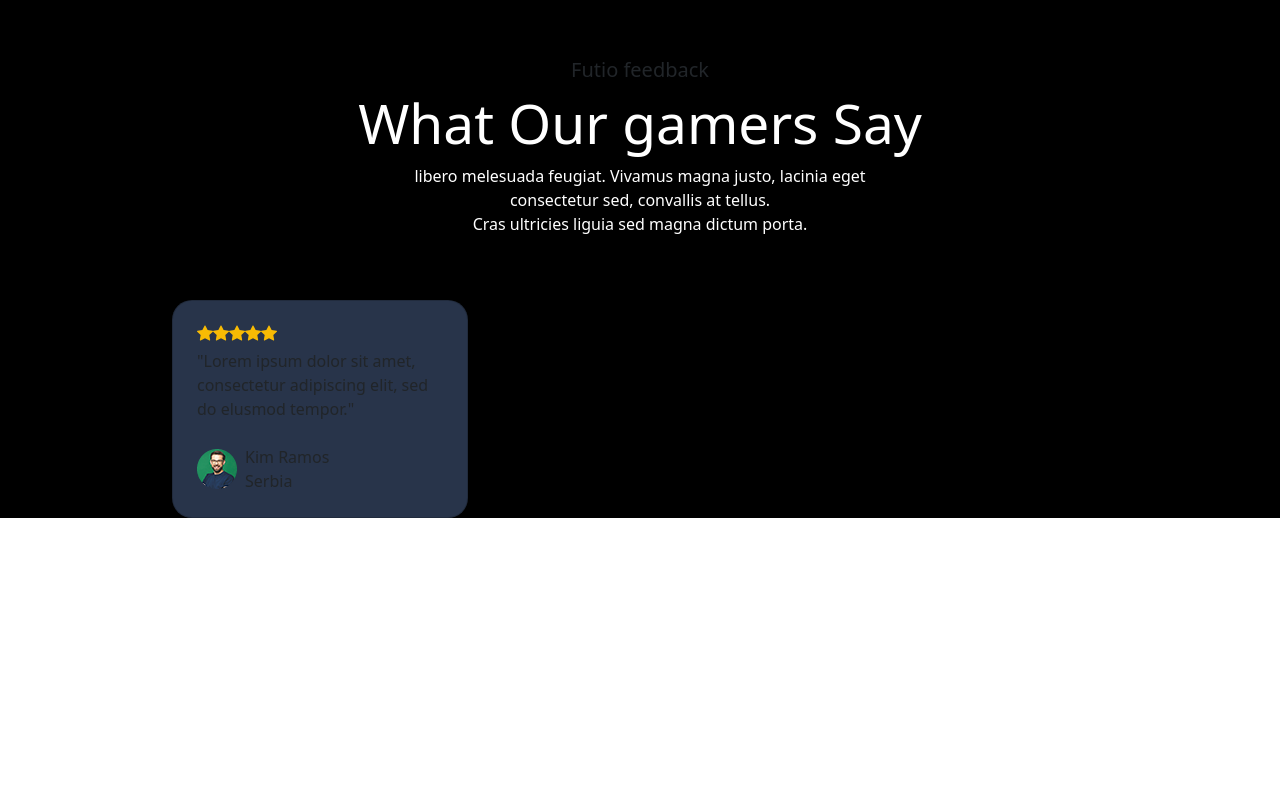
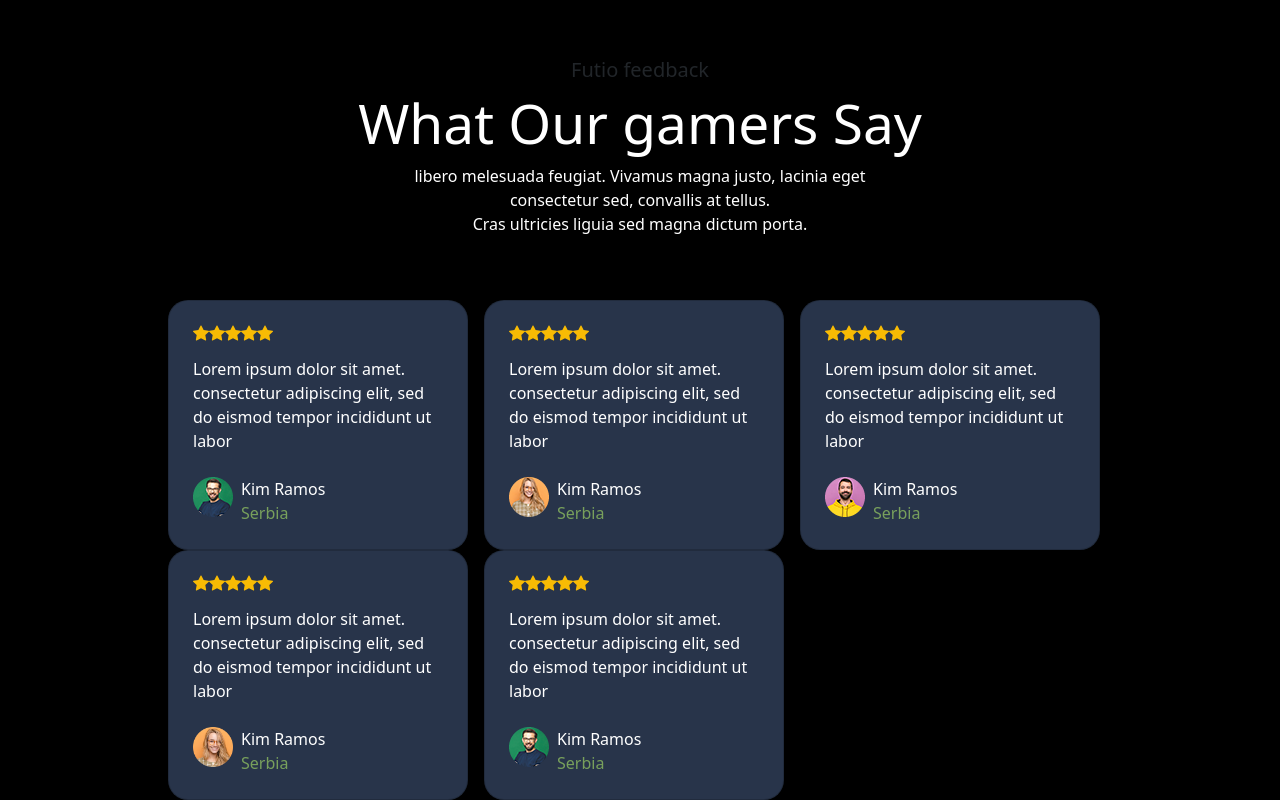
Before and after one commit to RiccardoVoltolina/proj-html-vuejs, a Vue app: page / in a window 1280 px wide. Shown: the part 3859-4659 px from the top of the page. Before the commit the page ends 4377 px from the top, so only its background shows below. Built offline with nearby package versions, Linux system fonts and the light colour scheme; what lord-icon-element would draw is missing.

Commit message:
change main component and Gamers say card template and css

```diff
--- a/src/components/AppMain.vue
+++ b/src/components/AppMain.vue
@@ -2,11 +2,58 @@
 <script>
 import AppButton from './AppButton.vue';
 import TeamCard from './TeamCard.vue';
+import GamersSayCard from './GamersSayCard.vue'
 export default {
     name: 'AppMain',
+
+    data() {
+        return {
+            userReviews: [
+                {//card1
+                    userImg: 'src/assets/images/user-image-1.png',
+                    userName: 'Kim Ramos',
+                    userCountry: 'Serbia',
+                    userText: 'Lorem ipsum dolor sit amet. consectetur adipiscing elit, sed do eismod tempor incididunt ut labor',
+                    userStar: 4,
+                },
+                {//card2
+                    userImg: 'src/assets/images/user-image-2.png',
+                    userName: 'Kim Ramos',
+                    userCountry: 'Serbia',
+                    userText: 'Lorem ipsum dolor sit amet. consectetur adipiscing elit, sed do eismod tempor incididunt ut labor',
+                    userStar: 3,
+                },
+                {//card3
+                    userImg: 'src/assets/images/user-image-3.png',
+                    userName: 'Kim Ramos',
+                    userCountry: 'Serbia',
+                    userText: 'Lorem ipsum dolor sit amet. consectetur adipiscing elit, sed do eismod tempor incididunt ut labor',
+                    userStar: 5,
+                },
+
+                {//card4
+
+                    userImg: 'src/assets/images/user-image-4.png',
+                    userName: 'Kim Ramos',
+                    userCountry: 'Serbia',
+                    userText: 'Lorem ipsum dolor sit amet. consectetur adipiscing elit, sed do eismod tempor incididunt ut labor',
+                    userStar: 1,
+                },
+                {//card5
+                    userImg: 'src/assets/images/user-image-1.png',
+                    userName: 'Kim Ramos',
+                    userCountry: 'Serbia',
+                    userText: 'Lorem ipsum dolor sit amet. consectetur adipiscing elit, sed do eismod tempor incididunt ut labor',
+                    userStar: 2,
+                },
+            ]
+        }
+    },
+
     components: {
         AppButton,
         TeamCard,
+        GamersSayCard,
     }
 
 }
@@ -190,45 +237,8 @@ export default {
             </div>
             <div class="container w-75">
                 <div class="row">
-                    <div class="col-4">
-                        <div class="card p-4 opinion_card">
-                            <div class="d-flex g-0">
-                                <svg xmlns="http://www.w3.org/2000/svg" width="16" height="16" fill="currentColor"
-                                    class="bi bi-star-fill" viewBox="0 0 16 16">
-                                    <path
-                                        d="M3.612 15.443c-.386.198-.824-.149-.746-.592l.83-4.73L.173 6.765c-.329-.314-.158-.888.283-.95l4.898-.696L7.538.792c.197-.39.73-.39.927 0l2.184 4.327 4.898.696c.441.062.612.636.282.95l-3.522 3.356.83 4.73c.078.443-.36.79-.746.592L8 13.187l-4.389 2.256z" />
-                                </svg>
-                                <svg xmlns="http://www.w3.org/2000/svg" width="16" height="16" fill="currentColor"
-                                    class="bi bi-star-fill" viewBox="0 0 16 16">
-                                    <path
-                                        d="M3.612 15.443c-.386.198-.824-.149-.746-.592l.83-4.73L.173 6.765c-.329-.314-.158-.888.283-.95l4.898-.696L7.538.792c.197-.39.73-.39.927 0l2.184 4.327 4.898.696c.441.062.612.636.282.95l-3.522 3.356.83 4.73c.078.443-.36.79-.746.592L8 13.187l-4.389 2.256z" />
-                                </svg>
-                                <svg xmlns="http://www.w3.org/2000/svg" width="16" height="16" fill="currentColor"
-                                    class="bi bi-star-fill" viewBox="0 0 16 16">
-                                    <path
-                                        d="M3.612 15.443c-.386.198-.824-.149-.746-.592l.83-4.73L.173 6.765c-.329-.314-.158-.888.283-.95l4.898-.696L7.538.792c.197-.39.73-.39.927 0l2.184 4.327 4.898.696c.441.062.612.636.282.95l-3.522 3.356.83 4.73c.078.443-.36.79-.746.592L8 13.187l-4.389 2.256z" />
-                                </svg>
-                                <svg xmlns="http://www.w3.org/2000/svg" width="16" height="16" fill="currentColor"
-                                    class="bi bi-star-fill" viewBox="0 0 16 16">
-                                    <path
-                                        d="M3.612 15.443c-.386.198-.824-.149-.746-.592l.83-4.73L.173 6.765c-.329-.314-.158-.888.283-.95l4.898-.696L7.538.792c.197-.39.73-.39.927 0l2.184 4.327 4.898.696c.441.062.612.636.282.95l-3.522 3.356.83 4.73c.078.443-.36.79-.746.592L8 13.187l-4.389 2.256z" />
-                                </svg>
-                                <svg xmlns="http://www.w3.org/2000/svg" width="16" height="16" fill="currentColor"
-                                    class="bi bi-star-fill" viewBox="0 0 16 16">
-                                    <path
-                                        d="M3.612 15.443c-.386.198-.824-.149-.746-.592l.83-4.73L.173 6.765c-.329-.314-.158-.888.283-.95l4.898-.696L7.538.792c.197-.39.73-.39.927 0l2.184 4.327 4.898.696c.441.062.612.636.282.95l-3.522 3.356.83 4.73c.078.443-.36.79-.746.592L8 13.187l-4.389 2.256z" />
-                                </svg>
-                            </div>
-                            <p class="py-2">"Lorem ipsum dolor sit amet, consectetur adipiscing elit, sed do elusmod tempor."</p>
-                            <div class="d-flex">
-                                <img class=" object-fit-contain" src="../assets/images/user-image-1.png" alt="">
-                                <div class="d-flex flex-column ps-2">
-                                    <div>Kim Ramos</div>
-                                    <div>Serbia</div>
-                                </div>
-                            </div>
-                        </div>
-                    </div>
+                    <GamersSayCard v-for="userReview in userReviews" :reviewData="userReview" />
+
                 </div>
 
             </div>
@@ -332,13 +342,4 @@ h2 {
 
 
 /* gamers say section */
-
-path {
-    color: #f8bb04;
-}
-.opinion_card {
-    border-radius: 20px;
-    background-color: #28344a;
-}
-
 </style>
--- /dev/null
+++ b/src/components/GamersSayCard.vue
@@ -0,0 +1,88 @@
+
+<script>
+export default {
+    name: 'GamersSayCard',
+    props: {
+        reviewData: Object,
+    },
+    data() {
+        return {
+
+        }
+    }
+
+}
+</script>
+<template>
+    <div class="card mx-2 p-4 opinion_card">
+        <!-- inizio stelle -->
+        <div class="d-flex g-0 pb-2">
+            <svg xmlns="http://www.w3.org/2000/svg" width="16" height="16" fill="currentColor" class="bi bi-star-fill"
+                viewBox="0 0 16 16">
+                <path
+                    d="M3.612 15.443c-.386.198-.824-.149-.746-.592l.83-4.73L.173 6.765c-.329-.314-.158-.888.283-.95l4.898-.696L7.538.792c.197-.39.73-.39.927 0l2.184 4.327 4.898.696c.441.062.612.636.282.95l-3.522 3.356.83 4.73c.078.443-.36.79-.746.592L8 13.187l-4.389 2.256z" />
+            </svg>
+            <svg xmlns="http://www.w3.org/2000/svg" width="16" height="16" fill="currentColor" class="bi bi-star-fill"
+                viewBox="0 0 16 16">
+                <path
+                    d="M3.612 15.443c-.386.198-.824-.149-.746-.592l.83-4.73L.173 6.765c-.329-.314-.158-.888.283-.95l4.898-.696L7.538.792c.197-.39.73-.39.927 0l2.184 4.327 4.898.696c.441.062.612.636.282.95l-3.522 3.356.83 4.73c.078.443-.36.79-.746.592L8 13.187l-4.389 2.256z" />
+            </svg>
+            <svg xmlns="http://www.w3.org/2000/svg" width="16" height="16" fill="currentColor" class="bi bi-star-fill"
+                viewBox="0 0 16 16">
+                <path
+                    d="M3.612 15.443c-.386.198-.824-.149-.746-.592l.83-4.73L.173 6.765c-.329-.314-.158-.888.283-.95l4.898-.696L7.538.792c.197-.39.73-.39.927 0l2.184 4.327 4.898.696c.441.062.612.636.282.95l-3.522 3.356.83 4.73c.078.443-.36.79-.746.592L8 13.187l-4.389 2.256z" />
+            </svg>
+            <svg xmlns="http://www.w3.org/2000/svg" width="16" height="16" fill="currentColor" class="bi bi-star-fill"
+                viewBox="0 0 16 16">
+                <path
+                    d="M3.612 15.443c-.386.198-.824-.149-.746-.592l.83-4.73L.173 6.765c-.329-.314-.158-.888.283-.95l4.898-.696L7.538.792c.197-.39.73-.39.927 0l2.184 4.327 4.898.696c.441.062.612.636.282.95l-3.522 3.356.83 4.73c.078.443-.36.79-.746.592L8 13.187l-4.389 2.256z" />
+            </svg>
+            <svg xmlns="http://www.w3.org/2000/svg" width="16" height="16" fill="currentColor" class="bi bi-star-fill"
+                viewBox="0 0 16 16">
+                <path
+                    d="M3.612 15.443c-.386.198-.824-.149-.746-.592l.83-4.73L.173 6.765c-.329-.314-.158-.888.283-.95l4.898-.696L7.538.792c.197-.39.73-.39.927 0l2.184 4.327 4.898.696c.441.062.612.636.282.95l-3.522 3.356.83 4.73c.078.443-.36.79-.746.592L8 13.187l-4.389 2.256z" />
+            </svg>
+        </div>
+        <!-- fine stelle -->
+        <p class="py-2 text-white">{{ reviewData.userText }} </p>
+        <div class="d-flex">
+            <div class="img_container">
+                <img class=" object-fit-contain" :src="reviewData.userImg" alt="">
+            </div>
+            <div class="d-flex flex-column ps-2">
+                <div class="text-white">{{ reviewData.userName }}</div>
+                <div class="user_country_color">{{ reviewData.userCountry }}</div>
+            </div>
+        </div>
+    </div>
+</template>
+
+<style lang="scss" scoped>
+
+path {
+    color: #f8bb04;
+}
+
+.opinion_card {
+    border-radius: 20px;
+    background-color: #28344a;
+    width: 300px;
+}
+
+.img_container {
+    width: 40px;
+    height: 40px;
+
+    img {
+        width: 100%;
+        height: 100%;
+        object-fit: cover;
+        object-position: center;
+    }
+}
+
+.user_country_color {
+    color: #78a05c;
+}
+
+</style>
```
